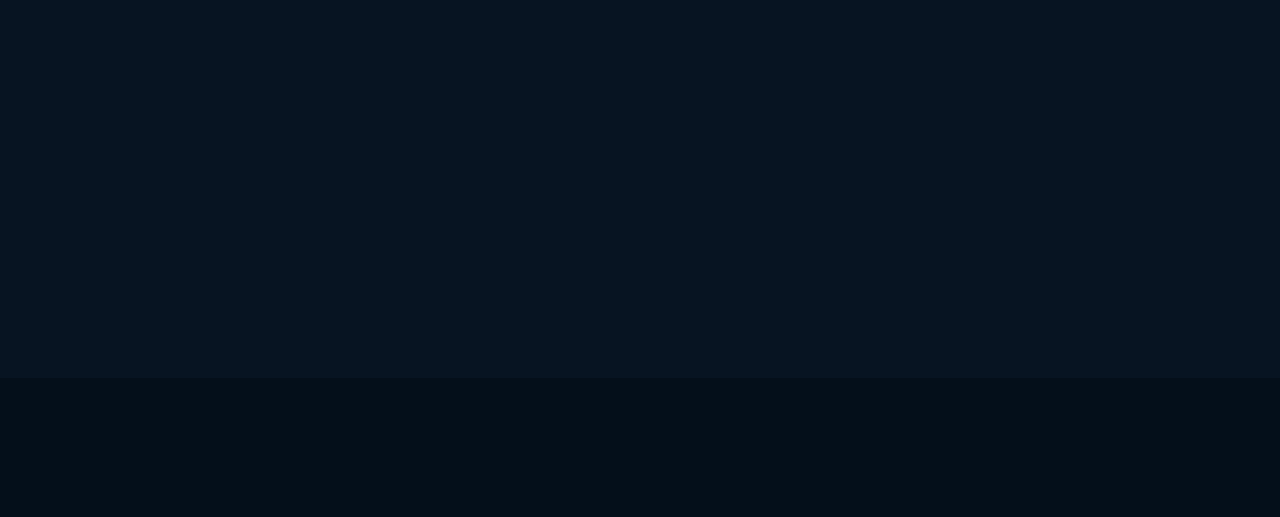
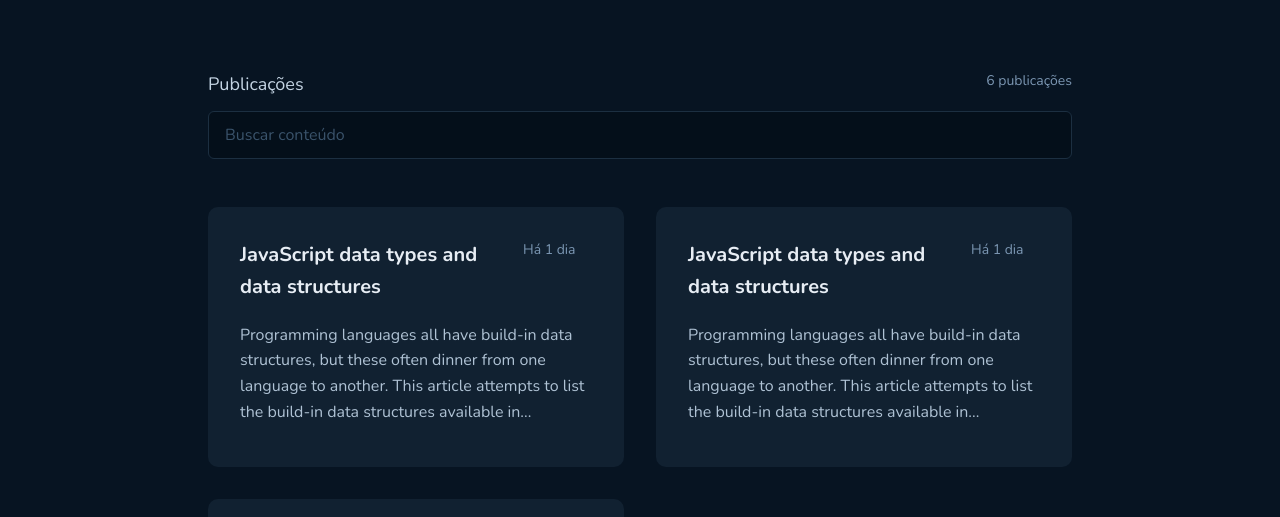
Before and after one commit to MouraPragana/03-desafio-ignite-github-blog, a React (Vite) app: page / in a window 1280 px wide. Shown: the part 422-939 px from the top of the page. Before the commit the page ends 800 px from the top, so only its background shows below. Built offline with nearby package versions, Linux system fonts and the light colour scheme; no server answers.

Commit message:
chore: finalizar estilização da página home

```diff
--- /dev/null
+++ b/src/pages/home/components/issuesSection/components/issueCard/index.tsx
@@ -0,0 +1,17 @@
+import { Body, Header, Info, IssueCardStyle, Title } from './styles'
+
+export function IssueCard() {
+	return (
+		<IssueCardStyle>
+			<Header>
+				<Title>JavaScript data types and data structures</Title>
+				<Info>Há 1 dia</Info>
+			</Header>
+			<Body>
+				Programming languages all have build-in data structures, but these often
+				dinner from one language to another. This article attempts to list the
+				build-in data structures available in...
+			</Body>
+		</IssueCardStyle>
+	)
+}
--- /dev/null
+++ b/src/pages/home/components/issuesSection/components/issueCard/styles.ts
@@ -0,0 +1,39 @@
+import styled from 'styled-components'
+
+export const IssueCardStyle = styled.div`
+	display: flex;
+	flex-direction: column;
+	min-height: 260px;
+	height: 100%;
+	background: ${(props) => props.theme['blue-600']};
+	border-radius: 10px;
+	padding: 32px;
+`
+
+export const Header = styled.div`
+	display: flex;
+`
+
+export const Title = styled.span`
+	display: flex;
+	flex: 1;
+	font-weight: bold;
+	line-height: 1.6;
+	font-size: 1.25rem;
+	max-width: 283px;
+	width: 100%;
+	color: ${(props) => props.theme['blue-50']};
+`
+
+export const Info = styled.span`
+	width: 53px;
+	line-height: 1.6;
+	font-size: 0.875rem;
+	color: ${(props) => props.theme['blue-300']};
+`
+
+export const Body = styled.span`
+	margin-top: 20px;
+	color: ${(props) => props.theme['blue-200']};
+	line-height: 25.6px;
+`
--- /dev/null
+++ b/src/pages/home/components/issuesSection/index.tsx
@@ -0,0 +1,27 @@
+import { IssueCard } from './components/issueCard'
+import {
+	HeaderInfo,
+	HeaderTitle,
+	IssuesBody,
+	IssuesHeader,
+	IssuesContent,
+} from './styles'
+
+export function IssuesSection() {
+	return (
+		<IssuesContent>
+			<IssuesHeader>
+				<div>
+					<HeaderTitle>Publicações</HeaderTitle>
+					<HeaderInfo>6 publicações</HeaderInfo>
+				</div>
+				<input type="text" placeholder="Buscar conteúdo" />
+			</IssuesHeader>
+			<IssuesBody>
+				<IssueCard />
+				<IssueCard />
+				<IssueCard />
+			</IssuesBody>
+		</IssuesContent>
+	)
+}
--- /dev/null
+++ b/src/pages/home/components/issuesSection/styles.ts
@@ -0,0 +1,54 @@
+import styled from 'styled-components'
+
+export const IssuesContent = styled.div`
+	max-width: 864px;
+	width: 100%;
+	margin-top: 72px;
+`
+
+export const IssuesHeader = styled.div`
+	display: flex;
+	flex-direction: column;
+
+	> div {
+		display: flex;
+		justify-content: space-between;
+	}
+
+	> input {
+		margin-top: 12px;
+		border: none;
+		border: 1px solid ${(props) => props.theme['blue-500']};
+		border-radius: 6px;
+		padding: 12px 16px 12px 16px;
+		color: ${(props) => props.theme['blue-400']};
+
+		&::placeholder {
+			color: ${(props) => props.theme['blue-400']};
+		}
+	}
+`
+
+export const HeaderTitle = styled.span`
+	color: ${(props) => props.theme['blue-100']};
+	font-size: 1.125rem;
+	line-height: 1.6;
+`
+
+export const HeaderInfo = styled.span`
+	font-size: 0.875rem;
+	line-height: 1.6;
+	color: ${(props) => props.theme['blue-300']};
+`
+
+export const IssuesBody = styled.div`
+	display: grid;
+	grid-template-columns: repeat(2, 1fr);
+	gap: 32px;
+	margin-top: 48px;
+	margin-bottom: 48px;
+
+	@media screen and (max-width: 768px) {
+		grid-template-columns: 1fr;
+	}
+`
--- a/src/pages/home/index.tsx
+++ b/src/pages/home/index.tsx
@@ -1,3 +1,4 @@
+import { IssuesSection } from './components/issuesSection'
 import { ProfileSection } from './components/profileSection'
 import { ContentContainer } from './styles'
 
@@ -5,6 +6,7 @@
 	return (
 		<ContentContainer>
 			<ProfileSection />
+			<IssuesSection />
 		</ContentContainer>
 	)
 }
```
